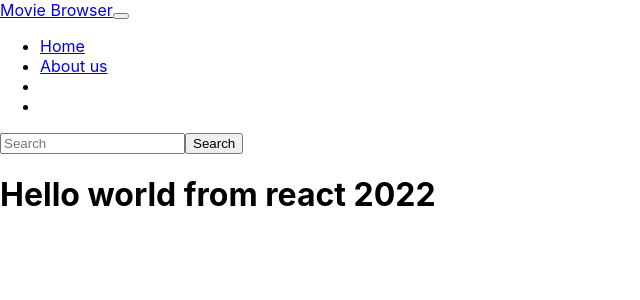
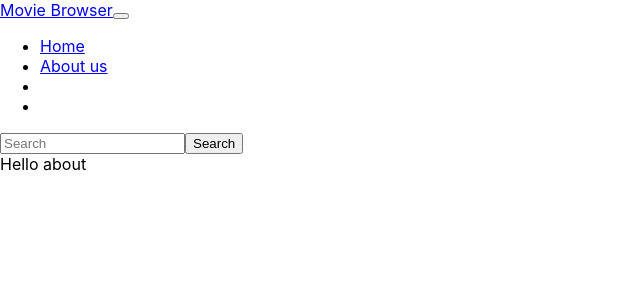
Before and after one commit to wiekusviljoen/myreactapp22, a React (Create React App) app: page /about in a window 1280 px wide. Shown: the top 300 px of the page, without its empty margins (0-640 px from the left). Built offline with nearby package versions, Linux system fonts and the light colour scheme; the HTML template or start-up script is replaced by a standard one.

Commit message:
commit on master

```diff
--- a/src/App.js
+++ b/src/App.js
@@ -2,13 +2,18 @@ import "./App.css";
 import Navbar from "./components/Navbar";
 import Home from "./components/Home";
 import AboutView from "./components/AboutView";
+import { Switch, Route } from "react-router-dom";
 
 function App() {
   return (
     <div>
       <Navbar />
-      <Home />
-      <AboutView />
+      <Switch>
+        <Route path="/" exact>
+          <Home />
+        </Route>
+        <Route path="/about" component={AboutView} />
+      </Switch>
     </div>
   );
 }
--- a/src/components/AboutView.js
+++ b/src/components/AboutView.js
@@ -1,5 +1,5 @@
 const AboutView = () => {
-  return <></>;
+  return <>Hello about</>;
 };
 
 export default AboutView;
```
